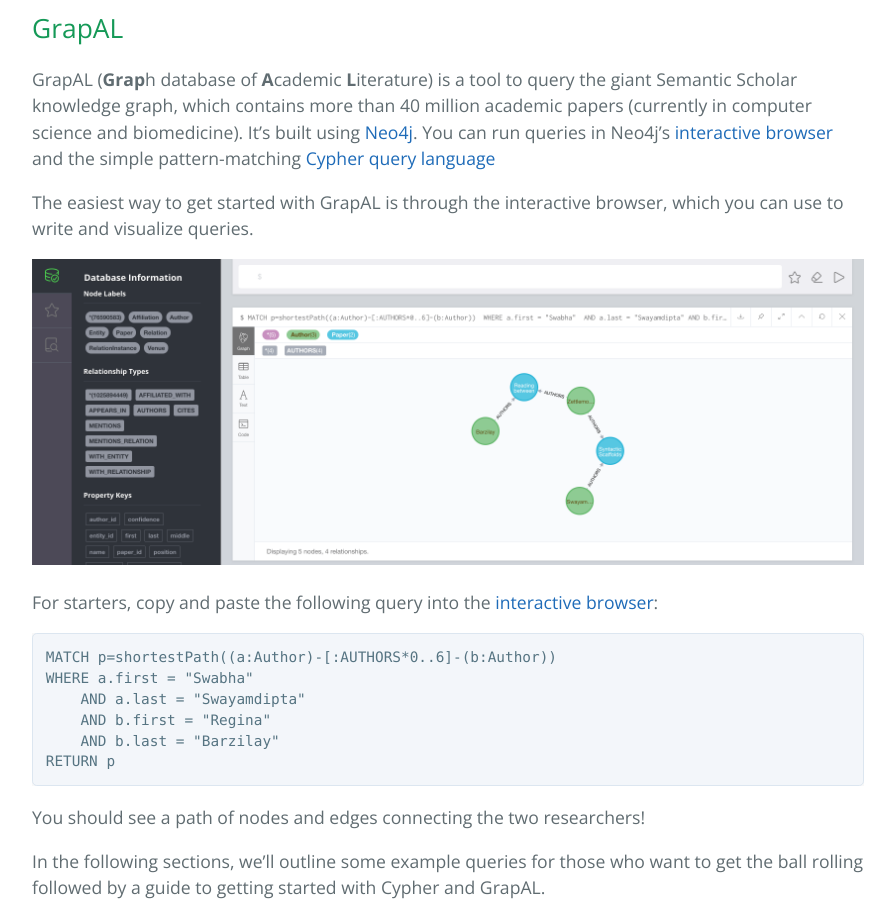
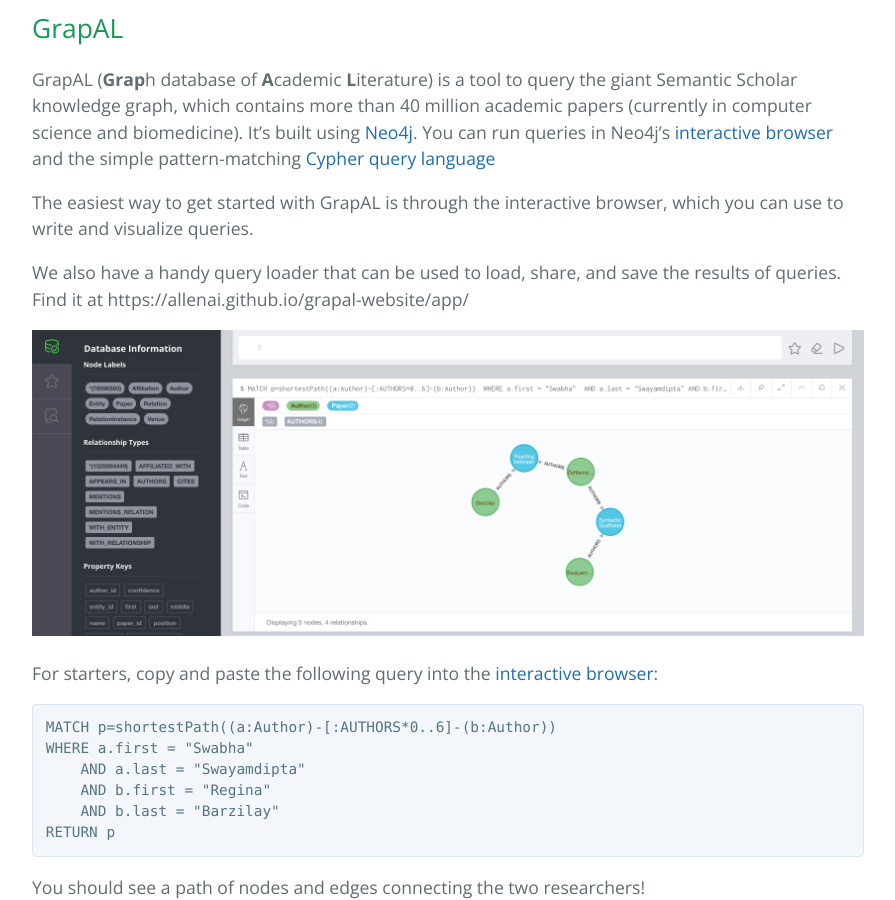
Before and after one commit to allenai/grapal-website, a Jekyll site: the page built from index.md, in a window 1280 px wide and 900 px high, scrolled down 478 px. Shown: the whole window, without its empty margins (192-1087 px from the left). Built offline with Jekyll 4.4.1, drawn with Linux system fonts in a browser that asks for light colours; our own code applies the rules of GitHub Pages for plain Markdown files.

Commit message:
Update index.md

```diff
--- a/index.md
+++ b/index.md
@@ -6,6 +6,8 @@
 GrapAL (**Grap**h database of **A**cademic **L**iterature) is a tool to query the giant Semantic Scholar knowledge graph, which contains more than 40 million academic papers (currently in computer science and biomedicine). It's built using [Neo4j](https://neo4j.com/). You can run queries in Neo4j's [interactive browser](https://neo4j.com/developer/guide-neo4j-browser/) and the simple pattern-matching [Cypher query language](https://neo4j.com/developer/cypher-query-language/)
 
 The easiest way to get started with GrapAL is through the interactive browser, which you can use to write and visualize queries.
+
+We also have a handy query loader that can be used to load, share, and save the results of queries. Find it at https://allenai.github.io/grapal-website/app/
 
 ![Visual of the shortest paths between Swabha Swayamdipta and Regina Barzilay](https://allenai.github.io/grapal-website/assets/images/browser-example.png)
 
```
